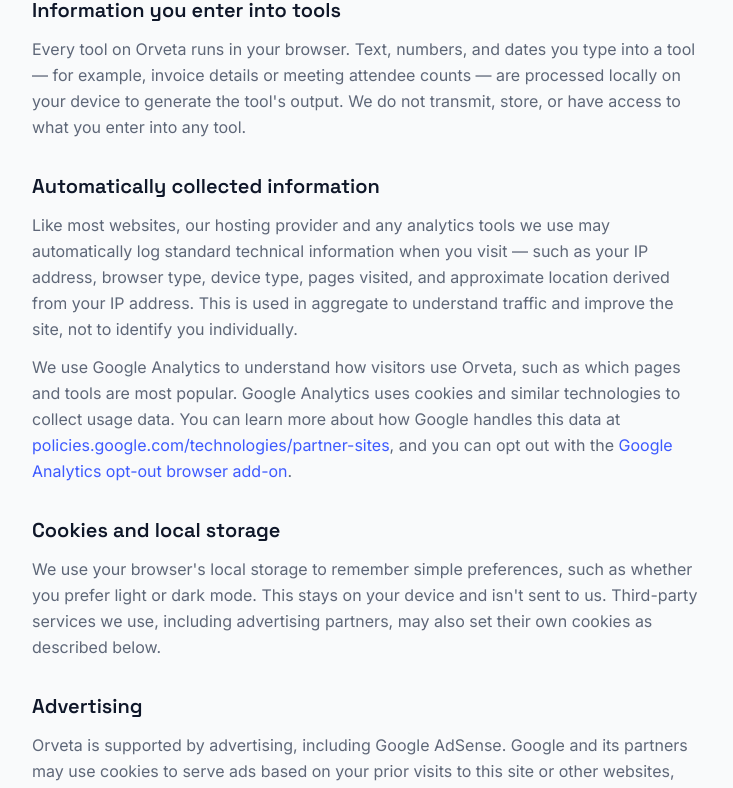
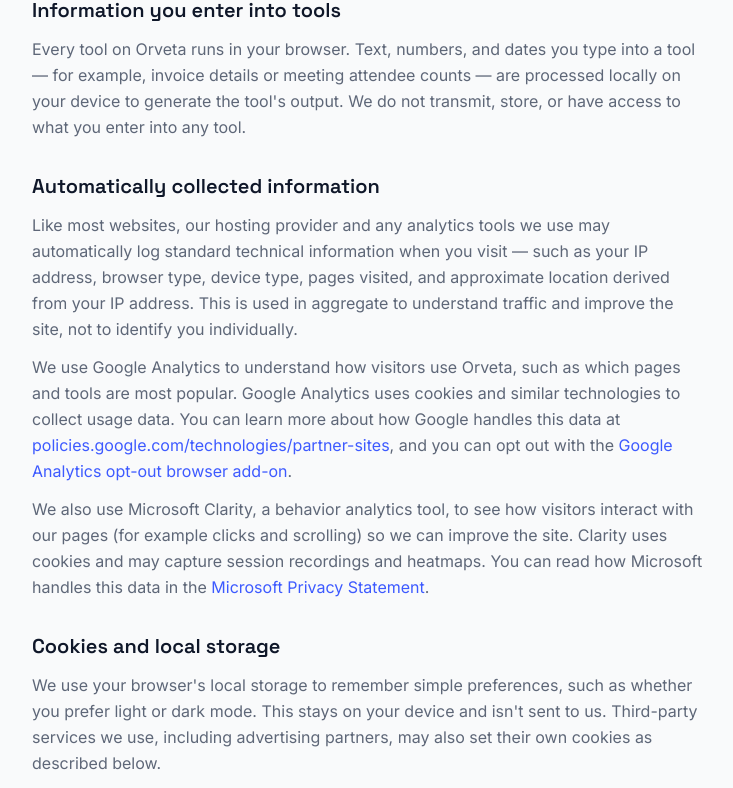
Before and after one commit to hanzlakhalid-dev/Orveta, a Next.js app: page /privacy in a window 1280 px wide. Shown: the part 387-1175 px from the top of the page, without its empty margins (272-1005 px from the left). Built offline with nearby package versions, Linux system fonts and the light colour scheme.

Commit message:
Added microsoft clarity

```diff
--- a/src/app/layout.tsx
+++ b/src/app/layout.tsx
@@ -87,6 +87,14 @@
 gtag('js', new Date());
 gtag('config', '${siteConfig.gaId}');`}
         </Script>
+        {/* Microsoft Clarity */}
+        <Script id="microsoft-clarity" strategy="afterInteractive">
+          {`(function(c,l,a,r,i,t,y){
+    c[a]=c[a]||function(){(c[a].q=c[a].q||[]).push(arguments)};
+    t=l.createElement(r);t.async=1;t.src="https://www.clarity.ms/tag/"+i;
+    y=l.getElementsByTagName(r)[0];y.parentNode.insertBefore(t,y);
+})(window, document, "clarity", "script", "${siteConfig.clarityId}");`}
+        </Script>
       </head>
       <body className={`${display.variable} ${body.variable} ${mono.variable} font-sans`}>
         <ThemeProvider attribute="class" defaultTheme="system" enableSystem disableTransitionOnChange>
--- a/src/app/privacy/page.tsx
+++ b/src/app/privacy/page.tsx
@@ -73,6 +73,21 @@
                 className="text-primary underline-offset-4 hover:underline"
               >
                 Google Analytics opt-out browser add-on
+              </a>
+              .
+            </p>
+            <p className="mt-3 leading-relaxed">
+              We also use Microsoft Clarity, a behavior analytics tool, to see how visitors
+              interact with our pages (for example clicks and scrolling) so we can improve the
+              site. Clarity uses cookies and may capture session recordings and heatmaps. You can
+              read how Microsoft handles this data in the{" "}
+              <a
+                href="https://privacy.microsoft.com/privacystatement"
+                target="_blank"
+                rel="noopener noreferrer"
+                className="text-primary underline-offset-4 hover:underline"
+              >
+                Microsoft Privacy Statement
               </a>
               .
             </p>
--- a/src/lib/site-config.ts
+++ b/src/lib/site-config.ts
@@ -7,6 +7,7 @@
   ogImage: "/og-image.png",
   email: "contact@orveta.online",
   gaId: "G-LE09XTZF50",
+  clarityId: "ywue3oajgv",
   keywords: [
     "free online tools",
     "business tools",
```
